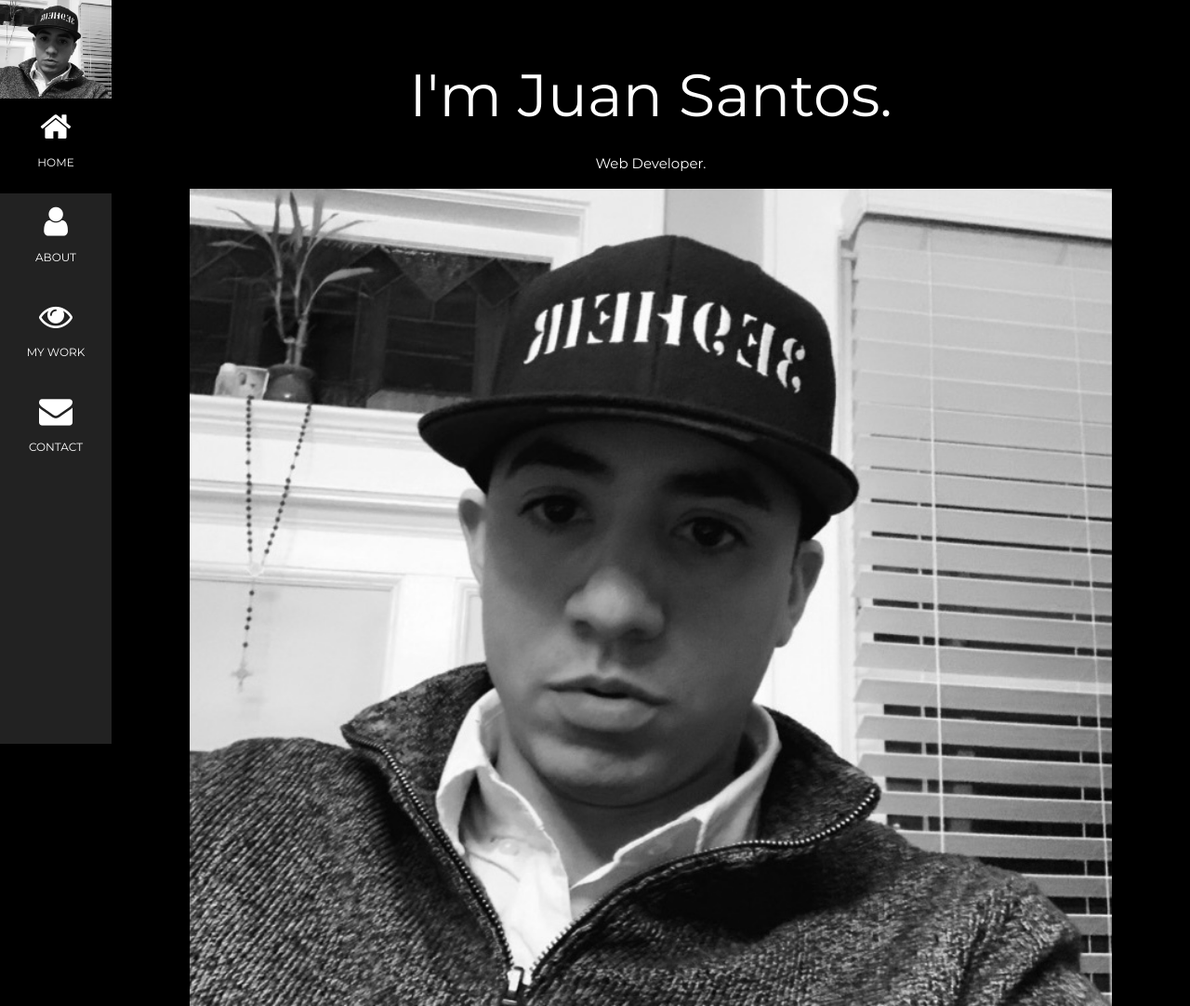
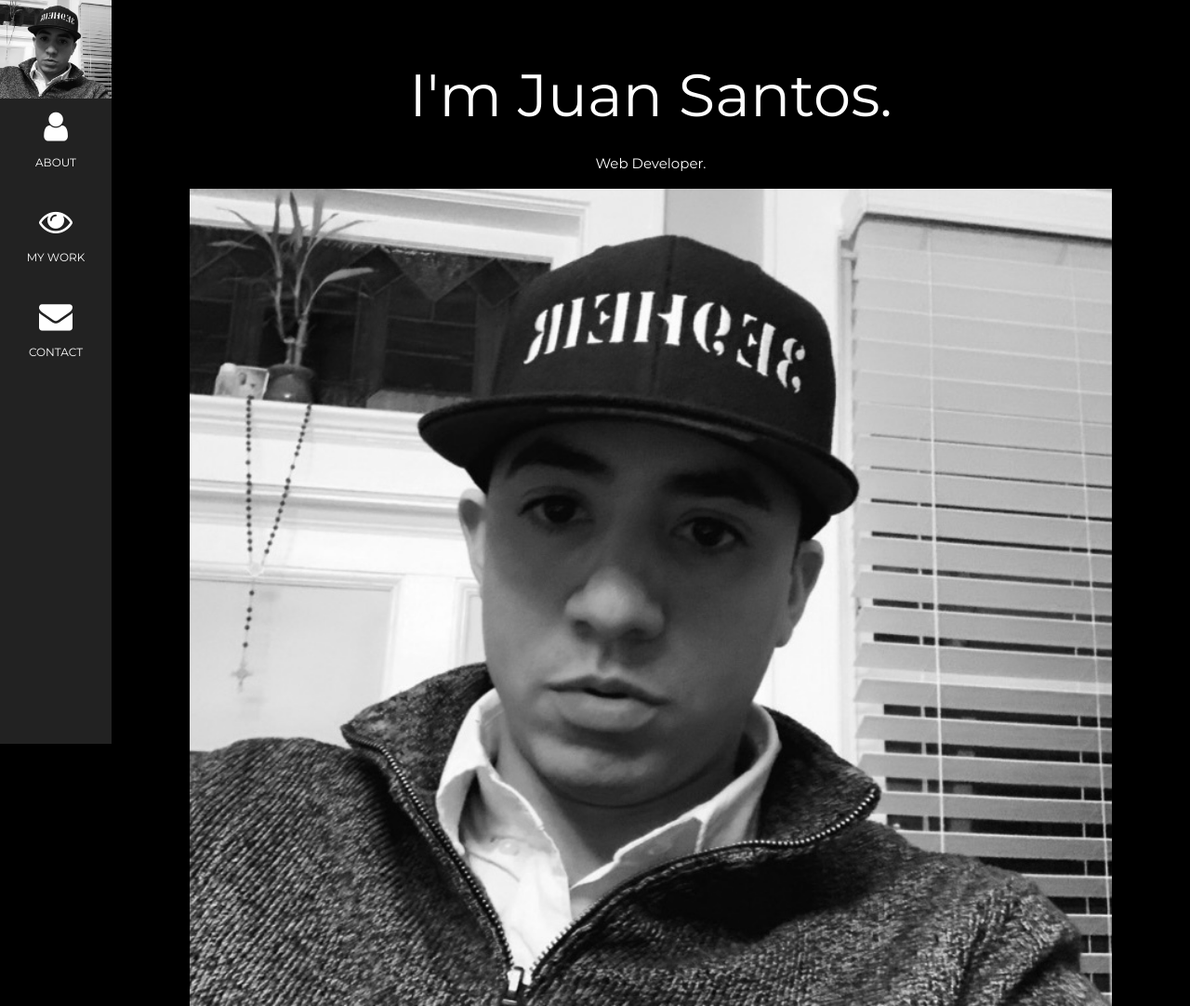
Before and after one commit to thereal-baitjet/juan-santos-pro-portfolio2, a plain HTML site: page index.html in a window 1280 px wide. Shown: the top 1082 px of the page at 93% size. Drawn offline with nearby package versions, Linux system fonts and the light colour scheme.

Commit message:
commented out the home button didnt see use for it

```diff
--- a/index.html
+++ b/index.html
@@ -68,9 +68,9 @@
     <nav class="w3-sidebar w3-bar-block w3-small w3-hide-small w3-center">
         <!-- Avatar image in top left corner -->
         <img src="blackandwhitejuan.jpg" style="width:100%">
-        <a href="#index.html" class="w3-bar-item w3-button w3-padding-large w3-black">
+        <!-- <a href="#index.html" class="w3-bar-item w3-button w3-padding-large w3-black">
             <i class="fa fa-home w3-xxlarge"></i>
-            <p>HOME</p>
+            <p>HOME</p> -->
         </a>
         <a href="#about" class="w3-bar-item w3-button w3-padding-large w3-hover-black">
             <i class="fa fa-user w3-xxlarge"></i>
```
